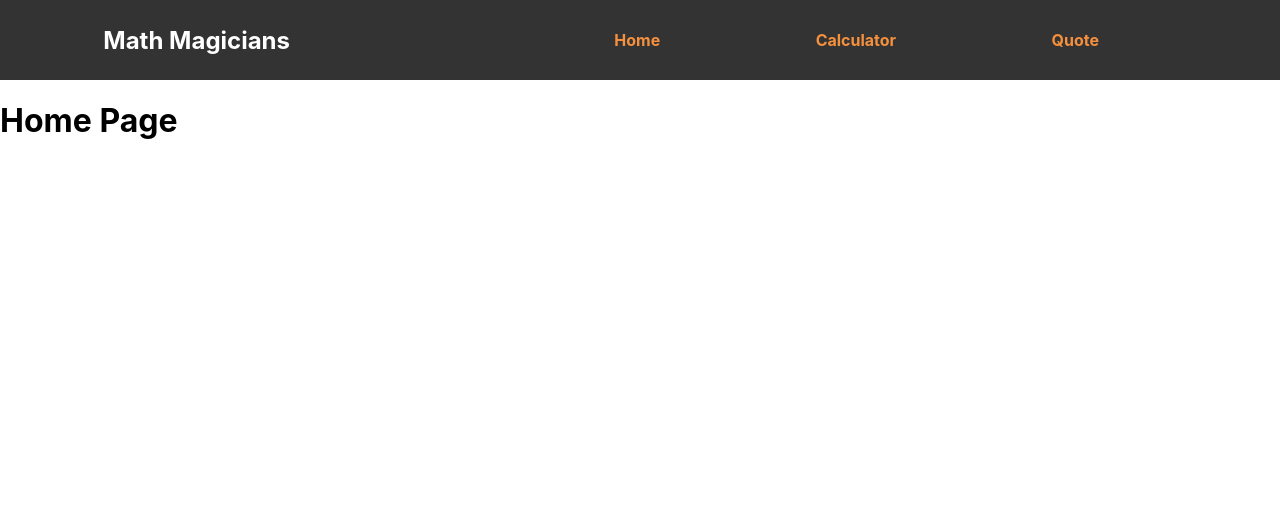
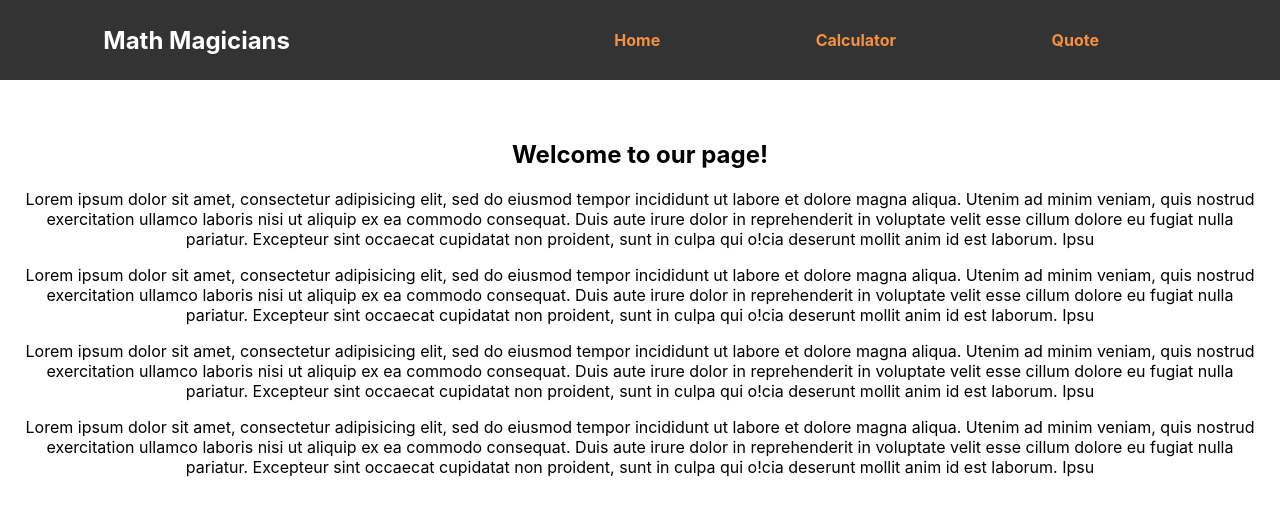
Before and after one commit to Mupa1/react-calculator, a React (Create React App) app: page / in a window 1280 px wide. Shown: the top 516 px of the page. Built offline with nearby package versions, Linux system fonts and the light colour scheme.

Commit message:
add home, calculator and quote pages

```diff
--- a/src/components/app/App.js
+++ b/src/components/app/App.js
@@ -6,6 +6,8 @@ import ButtonPanel from '../buttonPanel/ButtonPanel';
 import calculate from '../../logic/calculate';
 import styles from './App.module.css';
 import Nav from '../nav/Nav';
+import Home from '../home/Home';
+import Quote from '../quote/Quote';
 
 const App = () => {
   const [state, setState] = useState({
@@ -18,12 +20,6 @@ const App = () => {
     const result = calculate(state, buttonName);
     setState(result);
   };
-
-  const Home = () => (
-    <div>
-      <h1>Home Page</h1>
-    </div>
-  );
 
   const { total, next } = state;
   const result = next || total || '0';
@@ -41,6 +37,7 @@ const App = () => {
         <Switch>
           <Route exact path="/" component={Home} />
           <Route path="/calculator" component={Calculator} />
+          <Route path="/quote" component={Quote} />
         </Switch>
       </BrowserRouter>
     </>
--- /dev/null
+++ b/src/components/home/Home.js
@@ -0,0 +1,39 @@
+import React from 'react';
+
+import styles from './Home.module.css';
+
+const Home = () => (
+  <div className={styles.home}>
+    <h2>Welcome to our page!</h2>
+    <p>
+      Lorem ipsum dolor sit amet, consectetur adipisicing elit, sed do eiusmod tempor incididunt ut
+      labore et dolore magna aliqua. Utenim ad minim veniam, quis nostrud exercitation ullamco
+      laboris nisi ut aliquip ex ea commodo consequat. Duis aute irure dolor in reprehenderit
+      in voluptate velit esse cillum dolore eu fugiat nulla pariatur. Excepteur sint occaecat
+      cupidatat non proident, sunt in culpa qui o!cia deserunt mollit anim id est laborum. Ipsu
+    </p>
+    <p>
+      Lorem ipsum dolor sit amet, consectetur adipisicing elit, sed do eiusmod tempor incididunt ut
+      labore et dolore magna aliqua. Utenim ad minim veniam, quis nostrud exercitation ullamco
+      laboris nisi ut aliquip ex ea commodo consequat. Duis aute irure dolor in reprehenderit
+      in voluptate velit esse cillum dolore eu fugiat nulla pariatur. Excepteur sint occaecat
+      cupidatat non proident, sunt in culpa qui o!cia deserunt mollit anim id est laborum. Ipsu
+    </p>
+    <p>
+      Lorem ipsum dolor sit amet, consectetur adipisicing elit, sed do eiusmod tempor incididunt ut
+      labore et dolore magna aliqua. Utenim ad minim veniam, quis nostrud exercitation ullamco
+      laboris nisi ut aliquip ex ea commodo consequat. Duis aute irure dolor in reprehenderit
+      in voluptate velit esse cillum dolore eu fugiat nulla pariatur. Excepteur sint occaecat
+      cupidatat non proident, sunt in culpa qui o!cia deserunt mollit anim id est laborum. Ipsu
+    </p>
+    <p>
+      Lorem ipsum dolor sit amet, consectetur adipisicing elit, sed do eiusmod tempor incididunt ut
+      labore et dolore magna aliqua. Utenim ad minim veniam, quis nostrud exercitation ullamco
+      laboris nisi ut aliquip ex ea commodo consequat. Duis aute irure dolor in reprehenderit
+      in voluptate velit esse cillum dolore eu fugiat nulla pariatur. Excepteur sint occaecat
+      cupidatat non proident, sunt in culpa qui o!cia deserunt mollit anim id est laborum. Ipsu
+    </p>
+  </div>
+);
+
+export default Home;
--- /dev/null
+++ b/src/components/home/Home.module.css
@@ -0,0 +1,4 @@
+.home {
+  padding: 20px;
+  text-align: center;
+}
--- a/src/components/nav/Nav.js
+++ b/src/components/nav/Nav.js
@@ -13,7 +13,7 @@ const Nav = () => (
       <Link className={styles.navLink} to="/calculator">
         <li>Calculator</li>
       </Link>
-      <Link className={styles.navLink} to="/">
+      <Link className={styles.navLink} to="/quote">
         <li>Quote</li>
       </Link>
     </ul>
--- a/src/components/nav/Nav.module.css
+++ b/src/components/nav/Nav.module.css
@@ -6,6 +6,7 @@ nav {
   min-height: 10vh;
   background: #333;
   color: #fff;
+  margin-bottom: 20px;
 }
 
 .navLinks {
--- /dev/null
+++ b/src/components/quote/Quote.js
@@ -0,0 +1,16 @@
+import React from 'react';
+
+import styles from './Quote.module.css';
+
+const Quote = () => (
+  <>
+    <h2 className={styles.quote}>
+      Mathematics is not about numbers, equations, computations, or algorithms:
+      {' '}
+      <br />
+      it is about understanding. –William Paul Thurston
+    </h2>
+  </>
+);
+
+export default Quote;
--- /dev/null
+++ b/src/components/quote/Quote.module.css
@@ -0,0 +1,5 @@
+.quote {
+  text-align: center;
+  margin: 100px auto;
+  font-size: 200%;
+}
```
